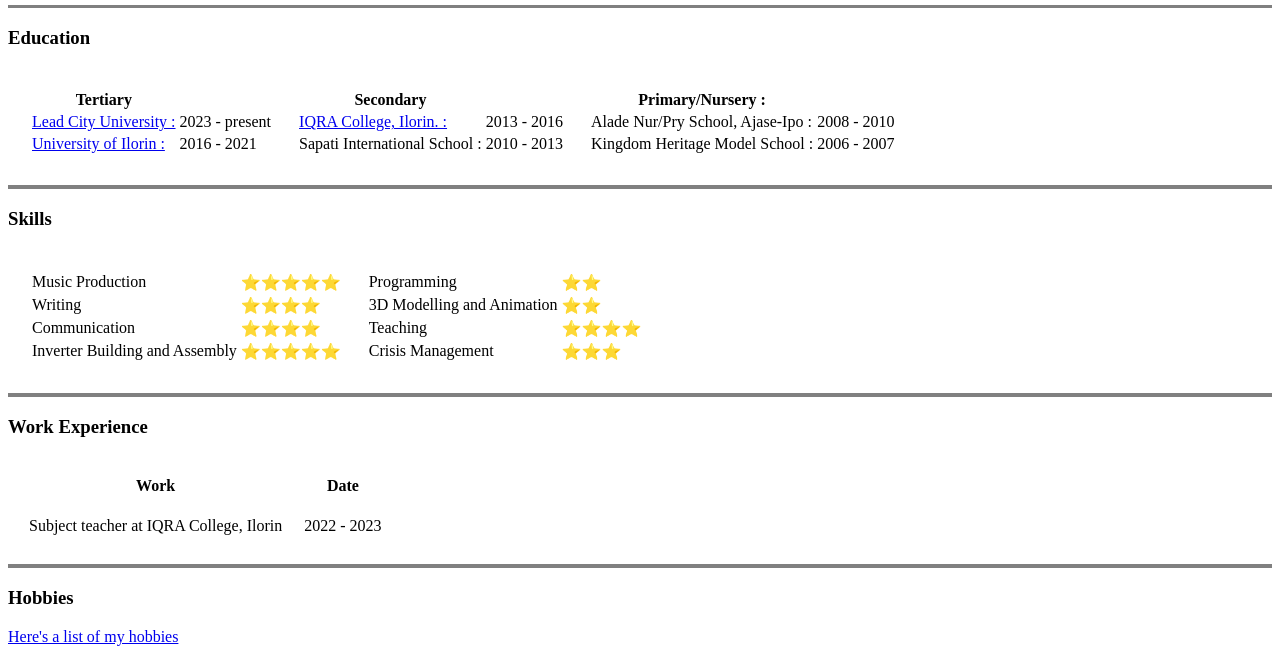
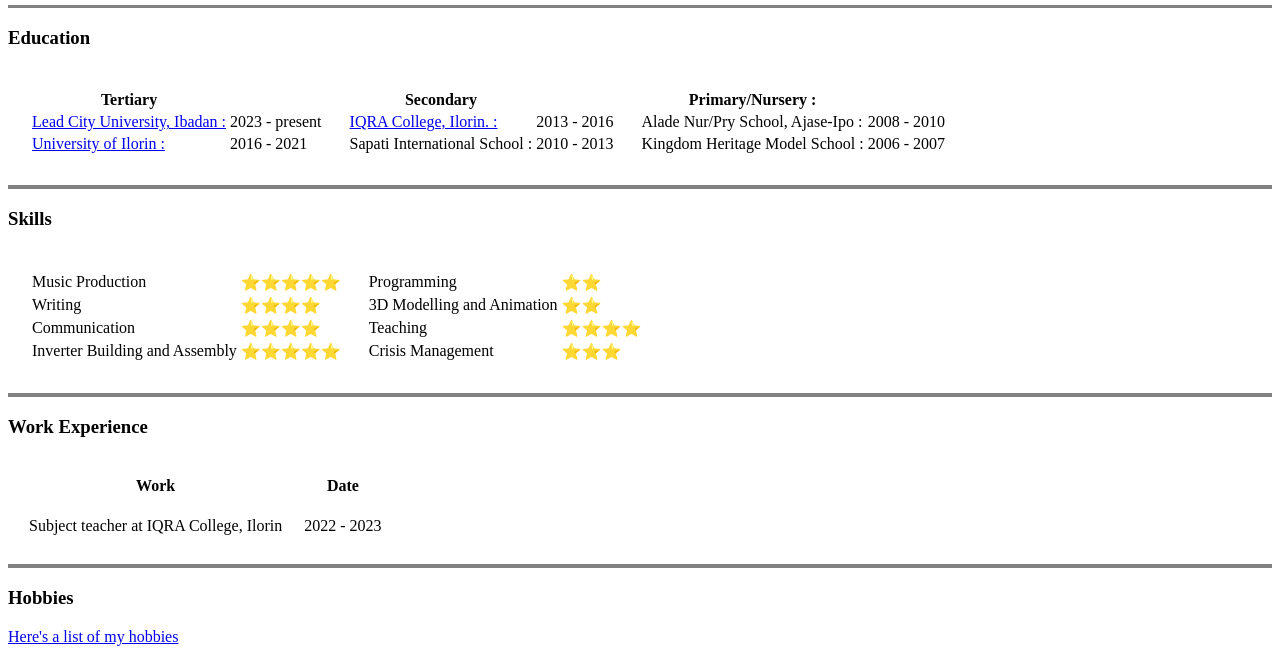
Before and after one commit to lo-lu/cv, a plain HTML site: page index.html in a window 1280 px wide. Shown: the part 232-886 px from the top of the page. Drawn offline with Linux system fonts and the light colour scheme.

Commit message:
Update index.html

```diff
--- a/index.html
+++ b/index.html
@@ -34,7 +34,7 @@
                         <th>Tertiary</th>
                     </thead>
                     <tr>
-                        <td><a href="https://www.lcu.edu.ng">Lead City University :</a></td>
+                        <td><a href="https://www.lcu.edu.ng">Lead City University, Ibadan :</a></td>
                         <td>2023 - present</td>
                     </tr>
                     <tr>
```
